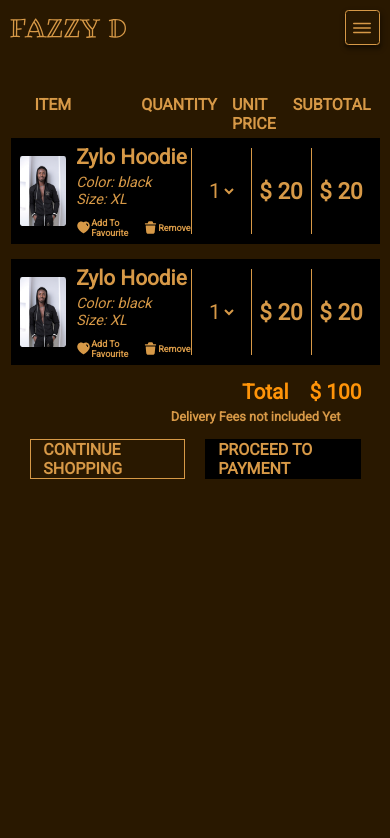
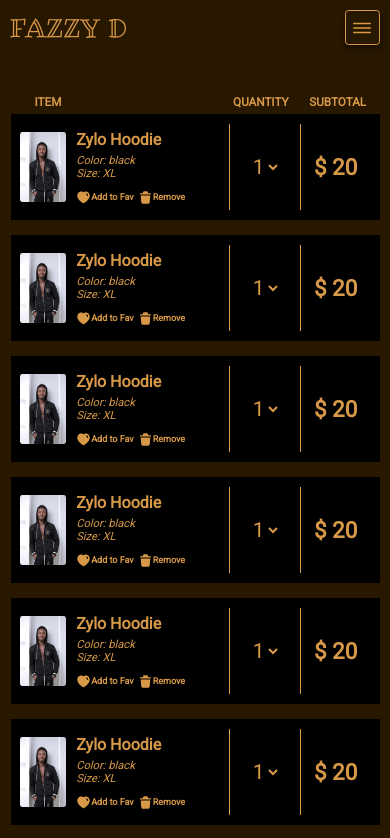
Before and after one commit to kromate/fazzyD, a Vue app: page /cart in a window 390 px wide. Shown: the top 838 px of the page. Built offline with nearby package versions, Linux system fonts and the light colour scheme.

Commit message:
add cart responsiveness

```diff
--- /dev/null
+++ b/src/components/cart/Table.vue
@@ -0,0 +1,80 @@
+<template>
+  <div class="header">
+    <p class="firstCol ml">ITEM</p>
+    <p class="otherCol ml">QUANTITY</p>
+    <p class="otherCol ml hide">UNIT PRICE</p>
+    <p class="otherCol ml">SUBTOTAL</p>
+  </div>
+
+  <TableRow />
+
+  <div class="header end">
+    <p class="otherCol bright">Total</p>
+    <p class="otherCol bright">$ 100</p>
+  </div>
+  <div class="header end">
+    <p class="dev">Delivery Fees not included Yet</p>
+  </div>
+</template>
+
+<script>
+import TableRow from "@/components/cart/TableRow.vue";
+export default {
+  name: "Table",
+  components: { TableRow },
+};
+</script>
+
+<style scoped>
+.ml {
+  margin-left: 15px;
+}
+.dev {
+  font-size: 0.8rem;
+  margin-right: 30px;
+}
+.header {
+  margin-bottom: 5px;
+  display: flex;
+  width: 800px;
+  max-width: 90vw;
+  /* text-align: center; */
+}
+.header > p {
+  color: #d79947;
+  font-weight: 600;
+}
+.firstCol {
+  flex-basis: 40%;
+}
+.otherCol {
+  flex-basis: 20%;
+}
+.end {
+  justify-content: flex-end;
+
+  font-weight: 500;
+  font-size: 1.3rem;
+  text-align: center;
+}
+@media (max-width: 600px) {
+  .firstCol {
+    flex-basis: 60%;
+  }
+  .otherCol {
+    flex-basis: 20%;
+  }
+  .header > p {
+    color: #d79947;
+    font-weight: 600;
+    font-size: 3vw;
+  }
+  .bright {
+    font-size: 15px !important;
+    letter-spacing: 1px;
+  }
+  .dev {
+    margin-right: 0px;
+  }
+}
+</style>
--- /dev/null
+++ b/src/components/cart/TableRow.vue
@@ -0,0 +1,131 @@
+<template>
+  <div class="row" v-for="n in 7" :key="n">
+    <div class="firstCol bod flex align">
+      <img src="@/assets/gallery/black_hoodie.png" class="cartImg" />
+      <div class="cartDet">
+        <h1>Zylo Hoodie</h1>
+        <p>Color: black</p>
+        <p>Size: XL</p>
+        <div class=" flex opt">
+          <div class="flex align point">
+            <img src="@/assets/icon/Heart.svg" class="icon" />
+            <p class="iconText">Add to Fav</p>
+          </div>
+          <div class="flex align ml point">
+            <img src="@/assets/icon/Delete.svg" class="icon" />
+            <p class="iconText">Remove</p>
+          </div>
+        </div>
+      </div>
+    </div>
+
+    <p class="otherCol ItSel justify align flex bod">
+      <select>
+        <option value="1">1</option>
+        <option value="2">2</option>
+        <option value="3">3</option>
+        <option value="4">4</option>
+        <option value="5">5</option>
+      </select>
+    </p>
+    <p class="otherCol ItSel justify align flex bod hide">$ 20</p>
+    <p class="otherCol ItSel justify align flex ">$ 20</p>
+  </div>
+</template>
+
+<script>
+export default {
+  name: "TableRow",
+};
+</script>
+
+<style scoped>
+.ml {
+  margin-left: 15px;
+}
+h1 {
+  font-size: 1.3rem;
+  margin-bottom: 5px;
+}
+.ItSel {
+  color: #d79947;
+  font-weight: 600;
+  font-size: 1.4rem;
+}
+.firstCol {
+  flex-basis: 40%;
+}
+.otherCol {
+  flex-basis: 20%;
+}
+.row {
+  background: #000;
+  width: 800px;
+  max-width: 90vw;
+  display: flex;
+  padding: 3px 9px;
+  height: 100px;
+  align-items: center;
+  margin-bottom: 15px;
+}
+.opt {
+  margin-top: 10px;
+}
+.cartImg {
+  height: 70px;
+  border-radius: 4%;
+}
+.bod {
+  border-right: 1px solid #d79947;
+  height: 86px;
+}
+.cartDet {
+  display: flex;
+  flex-direction: column;
+  color: #d79947;
+  margin-left: 10px;
+  min-width: 100%;
+}
+.cartDet > p {
+  font-size: 0.9rem;
+  font-weight: 500;
+  font-style: italic;
+}
+.icon {
+  height: 15px;
+}
+.iconText {
+  font-size: 9px;
+  font-weight: 600;
+}
+select {
+  background: transparent;
+  color: #d79947;
+  font-size: 1.3rem;
+  border: none;
+}
+
+@media (max-width: 600px) {
+  .firstCol {
+    flex-basis: 60%;
+  }
+  .otherCol {
+    flex-basis: 20%;
+  }
+  h1 {
+    font-size: 1rem;
+    margin-bottom: 5px;
+  }
+  .cartDet > p {
+    font-size: 0.7rem;
+    font-weight: 500;
+    font-style: italic;
+  }
+  .opt {
+    flex-wrap: wrap;
+  }
+  .ml {
+    margin-left: 4px;
+  }
+}
+</style>
--- a/src/theme/main.css
+++ b/src/theme/main.css
@@ -63,3 +63,15 @@ body {
   background: transparent;
   cursor: pointer;
 }
+
+@media (max-width: 600px) {
+  .hide {
+    display: none;
+  }
+  .firstCol {
+    flex-basis: 50%;
+  }
+  .otherCol {
+    flex-basis: 25%;
+  }
+}
--- a/src/views/Cart.vue
+++ b/src/views/Cart.vue
@@ -1,53 +1,6 @@
 <template>
   <div class="container">
-    <div class="header">
-      <p class="firstCol ml">ITEM</p>
-      <p class="otherCol ml">QUANTITY</p>
-      <p class="otherCol ml">UNIT PRICE</p>
-      <p class="otherCol ml">SUBTOTAL</p>
-    </div>
-
-    <div class="row" v-for="n in 2" :key="n">
-      <div class="firstCol bod flex align">
-        <img src="@/assets/gallery/black_hoodie.png" class="cartImg" />
-        <div class="cartDet">
-          <h1>Zylo Hoodie</h1>
-          <p>Color: black</p>
-          <p>Size: XL</p>
-          <div class=" flex opt">
-            <div class="flex align point">
-              <img src="@/assets/icon/Heart.svg" class="icon" />
-              <p class="iconText">Add To Favourite</p>
-            </div>
-            <div class="flex align ml point">
-              <img src="@/assets/icon/Delete.svg" class="icon" />
-              <p class="iconText">Remove</p>
-            </div>
-          </div>
-        </div>
-      </div>
-
-      <p class="otherCol ItSel justify align flex bod">
-        <select>
-          <option value="1">1</option>
-          <option value="2">2</option>
-          <option value="3">3</option>
-          <option value="4">4</option>
-          <option value="5">5</option>
-        </select>
-      </p>
-      <p class="otherCol ItSel justify align flex bod">$ 20</p>
-      <p class="otherCol ItSel justify align flex ">$ 20</p>
-    </div>
-
-    <div class="header end">
-      <p class="otherCol bright">Total</p>
-      <p class="otherCol bright">$ 100</p>
-    </div>
-    <div class="header end">
-      <p class="dev">Delivery Fees not included Yet</p>
-    </div>
-
+    <Table />
     <div class="flex end length ">
       <button class="primaryBtn shopBtn">CONTINUE SHOPPING</button>
       <button class="secondaryBtn shopBtn">PROCEED TO PAYMENT</button>
@@ -56,7 +9,11 @@
 </template>
 
 <script>
+import Table from "@/components/cart/Table.vue";
+
 export default {
+  components: { Table },
+
   name: "Cart",
 };
 </script>
@@ -76,83 +33,8 @@ export default {
   align-items: center;
   text-align: start;
   width: 15rem;
-  /* font-size: 0.5rem; */
-}
-.dev {
-  font-size: 0.8rem;
-  margin-right: 30px;
-}
-select {
-  background: transparent;
-  color: #d79947;
-  font-size: 1.3rem;
-  border: none;
-}
-.ItSel {
-  color: #d79947;
-  font-weight: 600;
-  font-size: 1.4rem;
-}
-.ml {
-  margin-left: 15px;
 }
 
-.iconText {
-  font-size: 9px;
-  font-weight: 600;
-}
-.opt {
-  margin-top: 10px;
-}
-.icon {
-  height: 15px;
-}
-.cartDet > p {
-  font-size: 0.9rem;
-  font-weight: 500;
-  font-style: italic;
-}
-h1 {
-  font-size: 1.3rem;
-  margin-bottom: 5px;
-}
-.cartDet {
-  display: flex;
-  flex-direction: column;
-  color: #d79947;
-  margin-left: 10px;
-}
-.bod {
-  border-right: 1px solid #d79947;
-  height: 86px;
-}
-.cartImg {
-  height: 70px;
-  border-radius: 4%;
-}
-.row {
-  background: #000;
-  width: 800px;
-  max-width: 90vw;
-  display: flex;
-  padding: 3px 9px;
-  height: 100px;
-  align-items: center;
-  margin-bottom: 15px;
-}
-.header {
-  margin-bottom: 5px;
-  display: flex;
-  width: 800px;
-  max-width: 90vw;
-  /* text-align: center; */
-}
-.firstCol {
-  flex-basis: 40%;
-}
-.otherCol {
-  flex-basis: 20%;
-}
 .container {
   max-width: 100vw;
   display: flex;
@@ -160,10 +42,6 @@ h1 {
   align-items: center;
   padding: 0.5rem;
   margin-top: 2rem;
-}
-.header > p {
-  color: #d79947;
-  font-weight: 600;
 }
 
 .end {
@@ -173,4 +51,10 @@ h1 {
   font-size: 1.3rem;
   text-align: center;
 }
+@media (max-width: 600px) {
+  button {
+    font-size: 0.63rem;
+    padding: 0;
+  }
+}
 </style>
```
